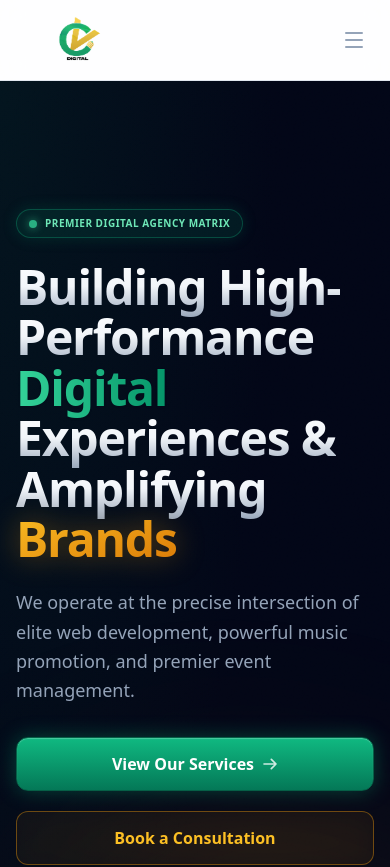
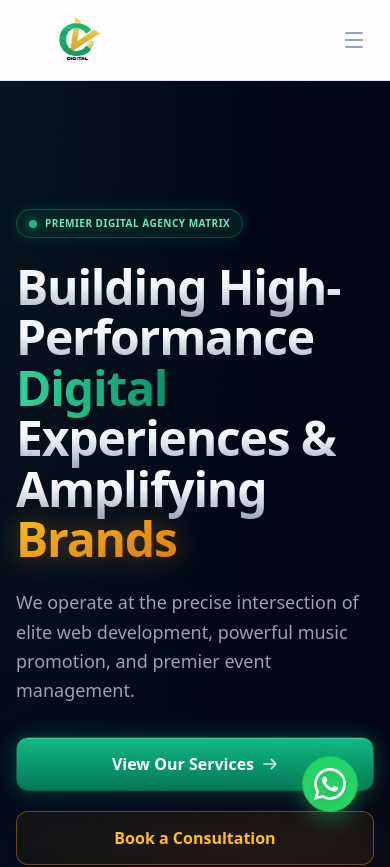
Before and after one commit to VictorChidex1/cv-digitals, a React (Vite) app: page / in a window 390 px wide. Shown: the top 867 px of the page. Built offline with nearby package versions, Linux system fonts and the light colour scheme.

Commit message:
built the whatsapp scroll button

```diff
--- a/src/components/layout/ScrollToTop.tsx
+++ b/src/components/layout/ScrollToTop.tsx
@@ -2,19 +2,14 @@
 import { ArrowUp } from 'lucide-react';
 
 export function ScrollToTop() {
-  const [isVisible, setIsVisible] = useState(false);
+  const [isScrollVisible, setIsScrollVisible] = useState(false);
 
   useEffect(() => {
     const handleScroll = () => {
-      // Render the button actively onto the DOM only when the user descends past the Hero layout
-      if (window.scrollY > 400) {
-        setIsVisible(true);
-      } else {
-        setIsVisible(false);
-      }
+      // Only render the secondary Scroll-To-Top node once deep into the layout
+      setIsScrollVisible(window.scrollY > 400);
     };
 
-    // Passive listener ensures the main thread isn't blocked during high-velocity Lenis scrolling
     window.addEventListener('scroll', handleScroll, { passive: true });
     return () => window.removeEventListener('scroll', handleScroll);
   }, []);
@@ -27,17 +22,36 @@
   };
 
   return (
+    <div className="fixed bottom-8 right-8 md:bottom-12 md:right-12 z-[100] flex flex-col gap-4 items-center">
+
+      {/* Dynamic Scroll to Top Action Node */}
       <button
         onClick={executeScroll}
         aria-label="Scroll to Top"
-      className={`fixed bottom-8 right-8 md:bottom-12 md:right-12 z-[100] flex h-14 w-14 items-center justify-center rounded-full bg-gradient-to-br from-emerald-400 to-emerald-600 text-white shadow-[0_10px_20px_rgba(16,185,129,0.3)] transition-all duration-500 hover:scale-110 hover:shadow-[0_15px_30px_rgba(16,185,129,0.4)] focus:outline-none focus:ring-2 focus:ring-emerald-500 focus:ring-offset-2 overflow-hidden group ${
-        isVisible ? 'translate-y-0 opacity-100' : 'translate-y-16 opacity-0 pointer-events-none'
+        className={`flex h-11 w-11 items-center justify-center rounded-full bg-slate-800/90 backdrop-blur-md text-white shadow-lg transition-all duration-500 hover:scale-110 hover:bg-slate-700 ring-1 ring-white/10 focus:outline-none overflow-hidden group ${
+          isScrollVisible ? 'translate-y-0 opacity-100' : 'translate-y-4 opacity-0 pointer-events-none hidden'
         }`}
       >
-      {/* Absolute ambient glow specifically rendering over the button border to mimic expensive 3D SaaS buttons */}
+        <ArrowUp className="w-5 h-5 stroke-white transition-transform duration-300 group-hover:-translate-y-1" strokeWidth={2.5} />
+      </button>
+
+      {/* Static Always-Visible WhatsApp Core Connect Node */}
+      <a
+        href="https://wa.me/2348063807769"
+        target="_blank"
+        rel="noopener noreferrer"
+        aria-label="Chat on WhatsApp"
+        className="flex h-14 w-14 items-center justify-center rounded-full bg-[#25D366] text-white shadow-[0_10px_20px_rgba(37,211,102,0.3)] transition-all duration-500 hover:scale-110 hover:shadow-[0_15px_30px_rgba(37,211,102,0.4)] focus:outline-none group relative overflow-hidden border border-[#1ebd5a]"
+      >
+        {/* Ambient overlay glow for structural interaction */}
         <div className="absolute inset-0 rounded-full bg-white/20 opacity-0 group-hover:opacity-100 transition-opacity duration-300"></div>
 
-      <ArrowUp className="relative z-10 w-6 h-6 stroke-white transition-transform duration-300 group-hover:-translate-y-1" strokeWidth={2.5} />
-    </button>
+        {/* High-Resolution WhatsApp DOM SVG */}
+        <svg className="relative z-10 w-8 h-8 fill-white drop-shadow-md" viewBox="0 0 24 24" xmlns="http://www.w3.org/2000/svg">
+          <path d="M17.472 14.382c-.297-.149-1.758-.867-2.03-.967-.273-.099-.471-.148-.67.15-.197.297-.767.966-.94 1.164-.173.199-.347.223-.644.075-.297-.15-1.255-.463-2.39-1.475-.883-.788-1.48-1.761-1.653-2.059-.173-.297-.018-.458.13-.606.134-.133.298-.347.446-.52.149-.174.198-.298.298-.497.099-.198.05-.371-.025-.52-.075-.149-.669-1.612-.916-2.207-.242-.579-.487-.5-.669-.51-.173-.008-.371-.01-.57-.01-.198 0-.52.074-.792.372-.272.297-1.04 1.016-1.04 2.479 0 1.462 1.065 2.875 1.213 3.074.149.198 2.096 3.2 5.077 4.487.709.306 1.262.489 1.694.625.712.227 1.36.195 1.871.118.571-.085 1.758-.719 2.006-1.413.248-.694.248-1.289.173-1.413-.074-.124-.272-.198-.57-.347m-5.421 7.403h-.004a9.87 9.87 0 01-5.031-1.378l-.361-.214-3.741.982.998-3.648-.235-.374a9.86 9.86 0 01-1.51-5.26c.001-5.45 4.436-9.884 9.888-9.884 2.64 0 5.122 1.03 6.988 2.898a9.825 9.825 0 012.893 6.994c-.003 5.45-4.437 9.884-9.885 9.884m8.413-18.297A11.815 11.815 0 0012.052 0C5.462 0 .104 5.334.101 11.895c-.002 2.105.548 4.16 1.594 5.975L0 24l6.305-1.654a11.882 11.882 0 005.74 1.485h.004c6.588 0 11.942-5.334 11.945-11.896a11.812 11.812 0 00-3.534-8.43" />
+        </svg>
+      </a>
+
+    </div>
   );
 }
```
Lines whose indentation alone changed are shown as unchanged.
